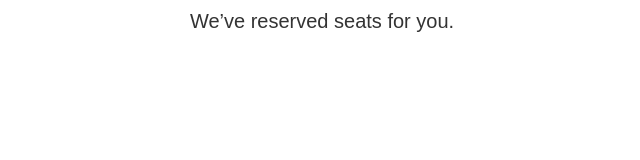
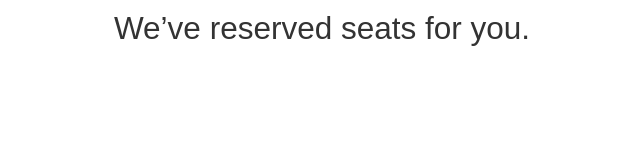
Before and after one commit to melowskee/reserve-seats, a plain HTML site: page index.html in a window 1280 px wide. Shown: the whole page, without its empty margins (318-958 px from the left). Drawn offline with Linux system fonts and the light colour scheme.

Commit message:
Update index.html

```diff
--- a/index.html
+++ b/index.html
@@ -4,9 +4,9 @@
     <meta charset="utf-8">
     <style>
       body {
-        font-family: 'Poppins', sans-serif;
+        font-family: 'Black Sans Text', sans-serif;
         text-align: center;
-        font-size: 20px;
+        font-size: 31.5px;
         color: #333;
         background: transparent;
         margin: 0;
```
